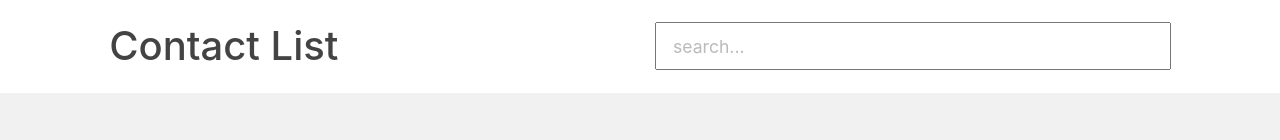
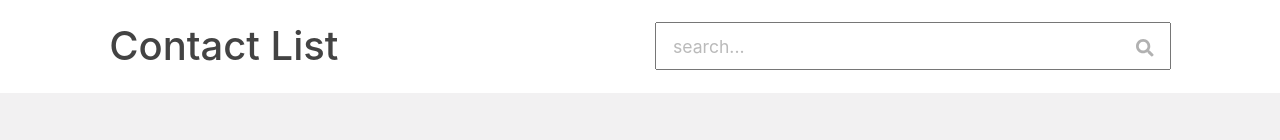
Before and after one commit to ZacharyDinerstein/challenge--honeybook-react-app, a React (Create React App) app: page / in a window 1280 px wide. Shown: the top 140 px of the page. Built offline with nearby package versions, Linux system fonts and the light colour scheme.

Commit message:
Added search icon

```diff
--- a/src/_variables.scss
+++ b/src/_variables.scss
@@ -11,7 +11,8 @@ $white-hover: #e9e9e9;
 $off-white: #f2f1f2;
 $black: #111111c9;
 $gray-text: rgba(17, 17, 17, .5);
-$light-gray-text: #1111114a;
+$light-gray-text-2: #1111114a;
+$light-gray-text-5: #11111154;
 $dark-navbar: rgba(52, 58, 64, 1);
 $dark-navbar-hover: #7c7c7c;
 $gray-background: #edecec70;
--- a/src/header/Header.js
+++ b/src/header/Header.js
@@ -2,6 +2,7 @@ import React from 'react';
 import ReactDOM from 'react-dom';
 import '../searchBar/SearchBar.scss';
 import { SearchBar } from '../searchBar/SearchBar.js';
+
 
 export class Header extends React.Component {
 	render(){
--- a/src/searchBar/SearchBar.js
+++ b/src/searchBar/SearchBar.js
@@ -1,11 +1,14 @@
 import React from 'react';
 import ReactDOM from 'react-dom';
+import { FontAwesomeIcon } from '@fortawesome/react-fontawesome'
+import { faSearch } from '@fortawesome/free-solid-svg-icons'
 
 export class SearchBar extends React.Component {
 	render(){
 		return (
 			<div className="search-bar">
 				<input type="text" className="input" placeholder="search..." onChange={this.props.handleChange} />
+				<FontAwesomeIcon icon={faSearch} />
 			</div>
 		);
 	}
--- a/src/searchBar/SearchBar.scss
+++ b/src/searchBar/SearchBar.scss
@@ -7,20 +7,27 @@
 	input {
 		width: 100%;
 		height: 100%;
-		padding: .72rem 1rem;
+		padding: .72rem 2.5rem .72rem 1rem;
 		font-size: 1.1rem;
 		color: $black;
 		&::-webkit-input-placeholder {
-		  color: $light-gray-text;
+		  color: $light-gray-text-2;
 		}
 		&::-moz-placeholder { /* Firefox 19+ */
-		  color: $light-gray-text;
+		  color: $light-gray-text-2;
 		}
 		&:-ms-input-placeholder { /* IE 10+ */
-		  color: $light-gray-text;
+		  color: $light-gray-text-2;
 		}
 		&:-moz-placeholder { /* Firefox 18- */
-		  color: $light-gray-text;
+		  color: $light-gray-text-2;
 		}
 	}
+	.fa-search {
+		position: absolute;
+	    top: 35%;
+	    right: 2rem;
+	    font-size: 1.1rem;
+	    color: $light-gray-text-5;
+	}
 }
```
